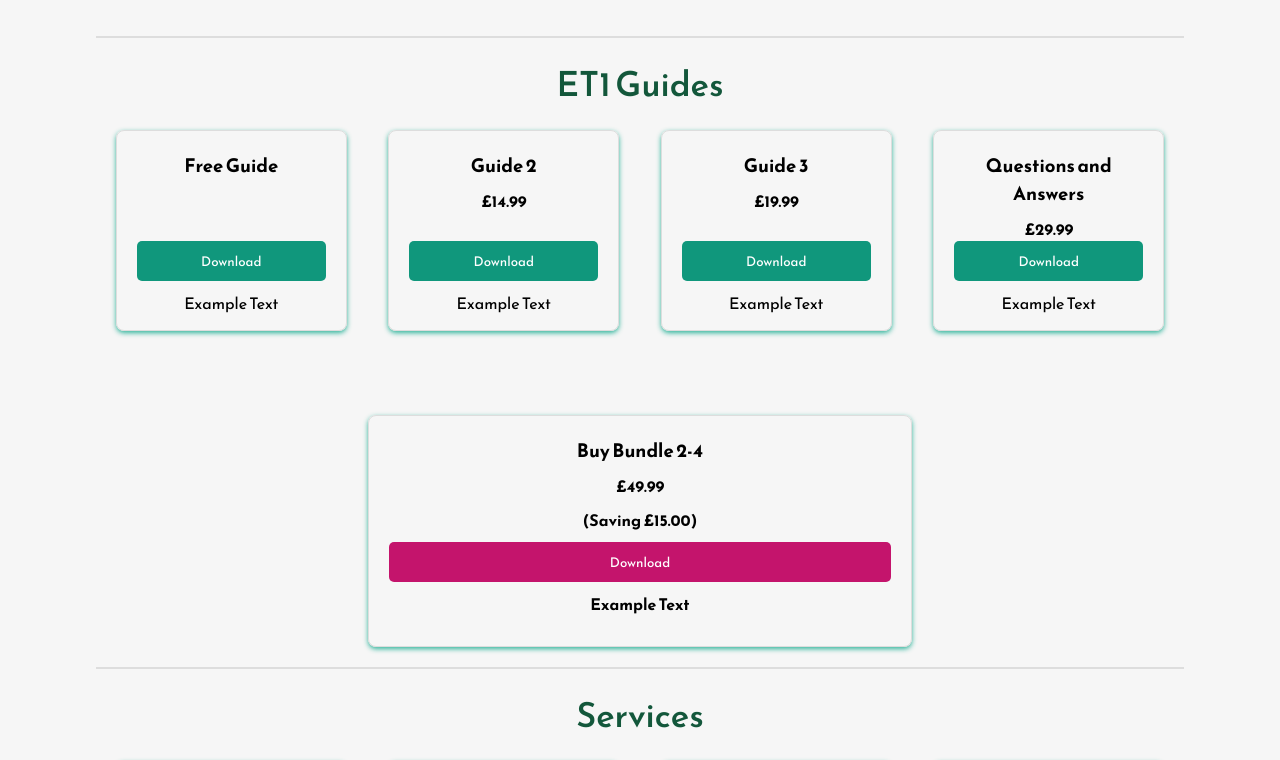
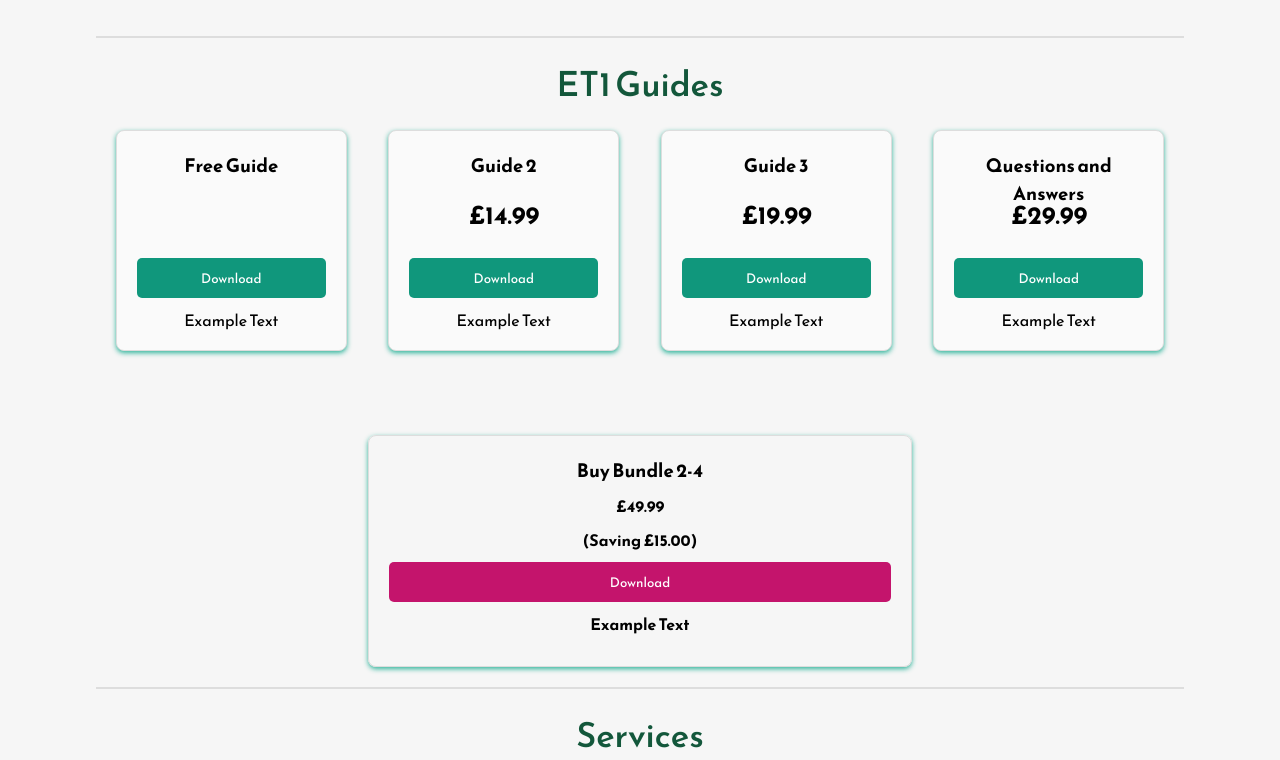
Before and after one commit to SabbirHossainRuet/myet1, a React (Create React App) app: page / in a window 1280 px wide. Shown: the part 980-1740 px from the top of the page. Built offline with nearby package versions, Linux system fonts and the light colour scheme.

Commit message:
Revision 7

```diff
--- a/src/App.css
+++ b/src/App.css
@@ -79,9 +79,10 @@ nav {
 
 .card {
   border: 1px solid #ddd;
+  background-color: hwb(0 98% 2%);
   border-radius: 8px;
   padding: 20px;
-  padding-bottom: 5px;
+  padding-bottom: 2px;
   width: 22%;
   /* Adjust width to fit four cards side by side */
   box-shadow: 0 2px 5px rgba(15, 170, 141, 0.859);
@@ -90,23 +91,42 @@ nav {
   flex-direction: column;
   justify-content: space-between;
   margin-bottom: 20px;
+  min-height: 200px;
   /* Ensures content is evenly spaced */
 }
 
 .card h3 {
-  margin-bottom: 10px;
+  margin-bottom: 5px;
+  display: flex;
+  flex-direction: column;
+  height: 40px;
 }
 
 .card h4 {
   text-align: center;
+  display:flex;
+  font-size: 25px;
+  flex-direction: column;
 }
 
 .card p {
   margin: 10px 0;
   text-align: center;
+  align-items: center;
+  height: 200px;
+  display: flex;
+  flex-direction: column;
+
+}
+
+.card p.g{
+  text-align: center;
+  align-items: center;
+  height: 30px;
 }
 .card p b {
   color: orange;
+  font-size: 20px;
 }
 
 .card button {
@@ -171,27 +191,42 @@ nav {
 
 /* Other styles... */
 
-
-
-@media (max-width: 1200px) {
+@media (min-width: 1200px) {
   .card {
-    width: 30%;
-    /* Adjust width for medium screens */
+    width: 22%;
+    /* Four cards in a row */
   }
 }
 
-@media (max-width: 768px) {
+/* Medium screens (tablets, 768px to 1199px) */
+@media (min-width: 768px) and (max-width: 1199px) {
   .card {
-    width: 45%;
-    /* Adjust width for tablets */
+    width: 32%;
+    /* Three cards in a row */
   }
 }
 
+/* Small screens (landscape phones, 600px to 767px) */
+@media (min-width: 600px) and (max-width: 767px) {
+  .card {
+    width: 48%;
+    /* Two cards in a row */
+  }
+}
+
+/* Extra small screens (portrait phones, less than 600px) */
+@media (max-width: 599px) {
+  .card {
+    width: 70%;
+    height: 10%;
+    margin: 10px auto;
+    /* One card per row */
+  }
+}
+
+
+
 @media (max-width: 480px) {
-  .card {
-    width: 100%;
-    /* Full width for mobile devices */
-  }
 
   .bundle-card {
     width: 100%;
--- a/src/Components/Footer.js
+++ b/src/Components/Footer.js
@@ -1,5 +1,4 @@
 import React from "react";
-import Logo from "../Assets/Logo.svg";
 import { BsTwitter } from "react-icons/bs";
 import { SiLinkedin } from "react-icons/si";
 import { BsYoutube } from "react-icons/bs";
--- a/src/Components/Guides.js
+++ b/src/Components/Guides.js
@@ -8,26 +8,26 @@ const Guides = () => {
                 <div className="card">
                     <h3>Free Guide</h3>
                     <button>Download</button>
-                    <p>Example Text</p>
+                    <p className="g">Example Text</p>
                 </div>
                 <div className="card">
                     <h3>Guide 2</h3>
                     <h4>£14.99</h4>
                     <button>Download</button>
-                    <p>Example Text</p>
+                    <p className="g">Example Text</p>
                 </div>
                 <div className="card">
                     <h3>Guide 3</h3>
                     <h4>£19.99</h4>
                     <br />
                     <button>Download</button>
-                    <p>Example Text</p>
+                    <p className="g">Example Text</p>
                 </div>
                 <div className="card">
                     <h3>Questions and Answers</h3>
                     <h4>£29.99</h4>
                     <button>Download</button>
-                    <p>Example Text</p>
+                    <p className="g">Example Text</p>
                 </div>
             </div>
             <br />
--- a/src/Components/Services.js
+++ b/src/Components/Services.js
@@ -20,7 +20,6 @@ const Services = () => {
           <h4>£299</h4>
           <p>
             <b>We offer 3 x 1 hour Coaching Support Service.</b>
-            <br />
             Helping you write your own ET1 with our expert Coaching Advice and
             Support Service by your side.
           </p>
@@ -36,7 +35,6 @@ const Services = () => {
           <h3>Option 4</h3>
           <h4>£899</h4>
           <p><b>Commission an Employment Lawyer through us.</b>
-          <br />
           As we instruct on multiple ET1s every week, we get the best rates for you.</p>
         </div>
       </div>
```
